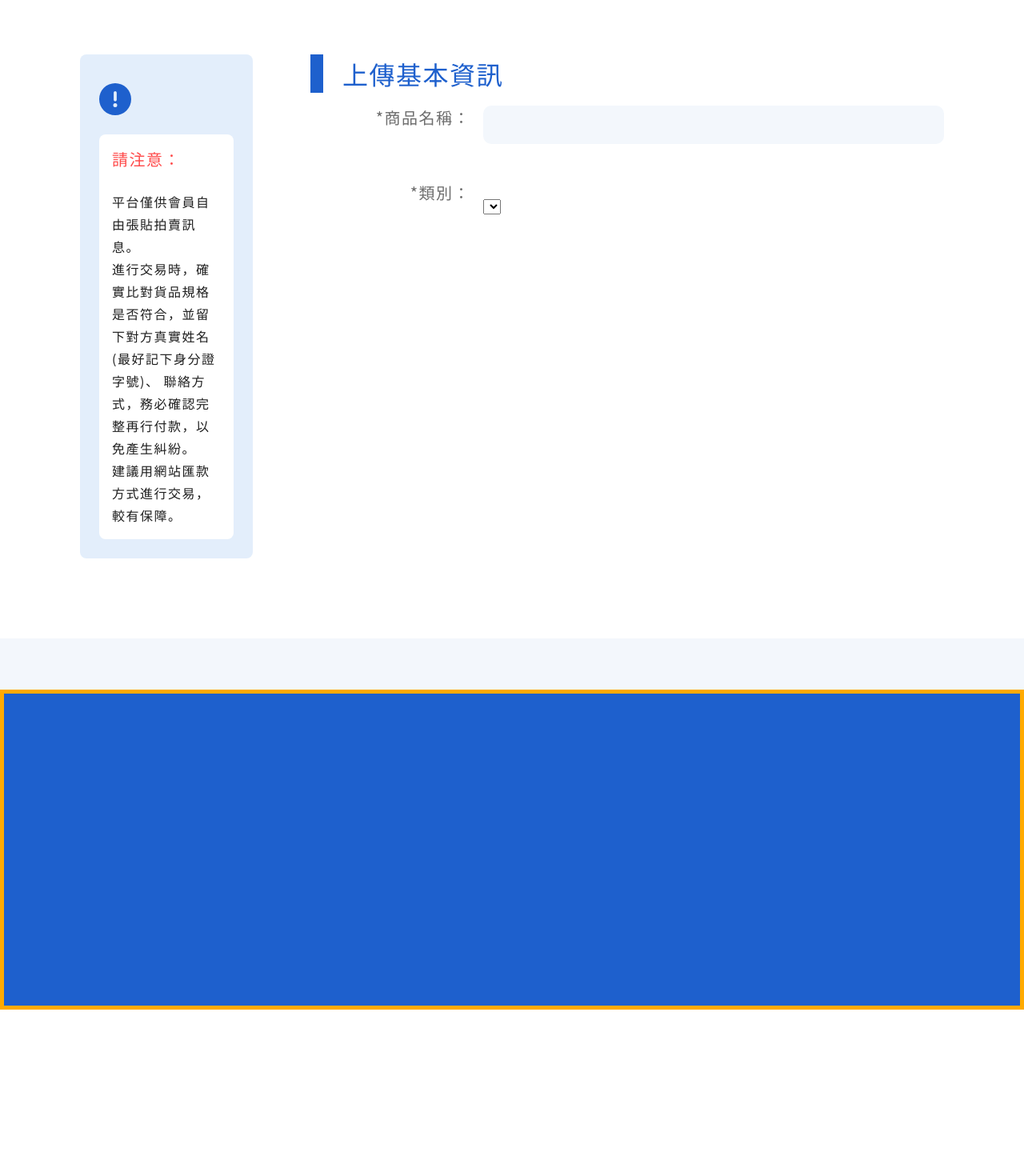
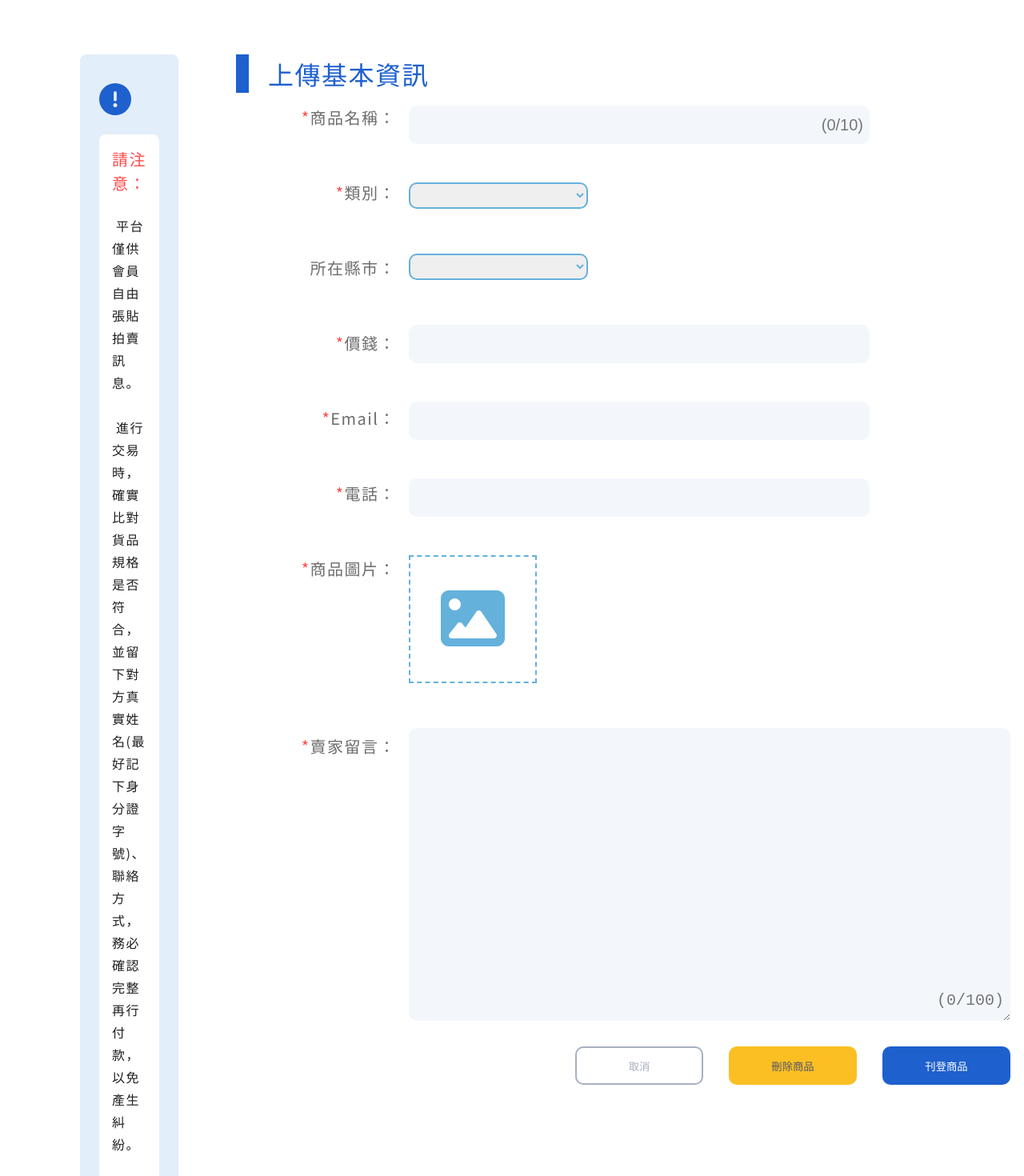
Before and after one commit to Kennedy1127/ASSEMBALL, a Vue app: page /product-post in a window 1280 px wide. Shown: the part 260-1730 px from the top of the page at 80% size. Before the commit the page ends 1522 px from the top, so only its background shows below. Built offline with nearby package versions, Linux system fonts and the light colour scheme; what view-ui-plus would draw is missing.

Commit message:
商品資訊上傳完成，少圖片+ icon

```diff
--- a/src/components/products/productsItems/ProductsMainHeader.vue
+++ b/src/components/products/productsItems/ProductsMainHeader.vue
@@ -8,7 +8,7 @@
 
     <div class="products_main_header_features">
       <div class="products_main_header_feature">
-        <router-link to="/">
+        <router-link to="/product-post">
           <div class="icon">
             <font-awesome-icon icon="fa-solid fa-plus" />
           </div>
--- a/src/main.js
+++ b/src/main.js
@@ -19,6 +19,8 @@ import {
   faChevronLeft,
   faArrowRight,
   faCircleExclamation,
+  faImage,
+  faCirclePlus,
 } from "@fortawesome/free-solid-svg-icons";
 
 library.add(
@@ -31,7 +33,9 @@ library.add(
   faPenToSquare,
   faChevronLeft,
   faArrowRight,
-  faCircleExclamation
+  faCircleExclamation,
+  faImage,
+  faCirclePlus
 );
 
 createApp(App)
--- a/src/views/ProductPost.vue
+++ b/src/views/ProductPost.vue
@@ -11,9 +11,9 @@
         <div class="product_post_caution_content">
           <div class="product_post_caution_content_title">請注意：</div>
           <p class="product_post_caution_content_text">
-            平台僅供會員自由張貼拍賣訊息。<br />
+            平台僅供會員自由張貼拍賣訊息。<br /><br />
             進行交易時，確實比對貨品規格是否符合，並留下對方真實姓名(最好記下身分證字號)、
-            聯絡方式，務必確認完整再行付款，以免產生糾紛。<br />
+            聯絡方式，務必確認完整再行付款，以免產生糾紛。<br /><br />
             建議用網站匯款方式進行交易，較有保障。
           </p>
         </div>
@@ -38,14 +38,86 @@
                 class="product_post_info_content_formlist_inputlabel"
                 ><span class="requiredMark">*</span>類別：
               </label>
+              <label
+                for="product_post_loation"
+                class="product_post_info_content_formlist_inputlabel"
+                >所在縣市：
+              </label>
+              <label
+                for="product_post_price"
+                class="product_post_info_content_formlist_inputlabel"
+                ><span class="requiredMark">*</span>價錢：
+              </label>
+              <label
+                for="product_post_email"
+                class="product_post_info_content_formlist_inputlabel"
+                ><span class="requiredMark">*</span>Email：
+              </label>
+              <label
+                for="product_post_phone"
+                class="product_post_info_content_formlist_inputlabel"
+                ><span class="requiredMark">*</span>電話：
+              </label>
+              <label
+                for="product_post_image"
+                class="product_post_info_content_formlist_inputlabel"
+                ><span class="requiredMark">*</span>商品圖片：
+              </label>
+              <label
+                for="product_post_comment"
+                class="product_post_info_content_formlist_inputlabel"
+                ><span class="requiredMark">*</span>賣家留言：
+              </label>
             </div>
             <div class="product_post_info_content_formlist_text">
               <input
                 type="text"
                 id="product_post_productname"
                 class="product_post_info_content_formlist_input"
+                maxlength="10"
+                value
+                placeholder="(0/10)"
               />
               <select id="product_post_produccategory"></select>
+              <select id="product_post_loation"></select>
+              <input
+                type="text"
+                id="product_post_price"
+                class="product_post_info_content_formlist_input"
+              />
+              <input
+                type="email"
+                id="product_post_email"
+                class="product_post_info_content_formlist_input"
+              />
+              <input
+                type="tel"
+                id="product_post_phone"
+                class="product_post_info_content_formlist_input"
+              />
+              <div class="product_post_info_content_formlist_inputfile">
+                <font-awesome-icon icon="fa-solid fa-image" />
+                <font-awesome-icon icon="fa-regular fa-circle-plus" />
+
+                <input
+                  type="file"
+                  id="product_post_image"
+                  class="product_post_info_content_formlist_input"
+                />
+              </div>
+              <textarea
+                id="roduct_post_comment"
+                cols="60"
+                rows="10"
+                maxlength="100"
+                value
+                placeholder="(0/100)"
+              ></textarea>
+              <div class="product_post_info_content_formlist_btn">
+                <button>取消</button>
+                <button>刪除商品</button>
+                <button>刊登商品</button>
+              </div>
             </div>
           </div>
         </div>
@@ -79,6 +151,7 @@
     gap: 4.5rem;
     &_caution {
       width: 18vw;
+      height: 100%;
       background-color: var(--secondary-blue-3);
       padding: 1.5rem;
       border-radius: 0.5rem;
@@ -101,6 +174,7 @@
         &_text {
           font-size: 1rem;
           line-height: 1.75;
+          white-space: pre-wrap;
         }
       }
     }
@@ -120,6 +194,7 @@
         &_formlist {
           display: flex;
           gap: 1rem;
+
           &_inputlabel {
             display: block;
             width: 200px;
@@ -127,12 +202,19 @@
             font-size: 1.25rem;
             color: var(--input-label-gray);
             margin-bottom: 4rem;
+            .requiredMark {
+              color: var(--caution-red);
+            }
 
             &_item {
               display: flex;
               gap: 1.5rem;
             }
           }
+          &_inputlabel:nth-child(7) {
+            margin-bottom: 12rem;
+          }
+
           &_input {
             width: 36rem;
             border-radius: 10px;
@@ -140,17 +222,102 @@
             font-size: 1.25rem;
             padding: 0.5rem;
             background-color: var(--secondary-blue-4);
+            caret-color: var(--secondary-blue-1);
+
             // var(--secondary-blue-4);
             border: 0;
             // color: var(--secondary-blue-1);
-            margin-bottom: 4rem;
+            margin-bottom: 3rem;
+          }
+          &_input::placeholder {
+            text-align: right;
+            line-height: 25rem;
           }
           &_input:focus {
-            outline: 2px var(--secondary-blue-1) solid;
+            outline: 3px var(--secondary-blue-1) solid;
           }
-        }
-        &_text {
-          margin-bottom: 60px;
+          &_text {
+            margin-bottom: 60px;
+            display: flex;
+            flex-direction: column;
+            select {
+              width: 14rem;
+              border-radius: 10px;
+              border: 2px solid var(--secondary-blue-1);
+              color: var(--secondary-blue-1);
+              font-size: 1.5rem;
+              outline: 0;
+              margin-bottom: 3.5rem;
+            }
+            #product_post_image {
+              display: none;
+            }
+            textarea {
+              font-size: 1.25rem;
+              line-height: 1.75;
+              outline: 0;
+              background-color: var(--secondary-blue-4);
+              border: 0;
+              border-radius: 10px;
+              padding: 0.5rem;
+              caret-color: var(--secondary-blue-1);
+            }
+            textarea::placeholder {
+              position: absolute;
+              bottom: 0.5rem;
+              right: 0.5rem;
+            }
+            button {
+              width: 10rem;
+              height: 3rem;
+              border-radius: 10px;
+            }
+          }
+          &_inputfile {
+            width: 10rem;
+            height: 10rem;
+            flex-shrink: 0;
+            border: 2px dashed var(--secondary-blue-1);
+            color: var(--secondary-blue-1);
+            font-size: 5rem;
+            text-align: center;
+            line-height: 9rem;
+            margin-bottom: 3.5rem;
+            .svg-inline--fa.fa-plus {
+              color: var(--primary-blue);
+              margin-bottom: -0.5rem;
+              font-size: 2rem;
+              margin-left: -1rem;
+              stroke: #fff;
+            }
+          }
+          &_btn {
+            margin-top: 2rem;
+            display: flex;
+            justify-content: flex-end;
+            gap: 2rem;
+            font-size: 1.25rem;
+            & button:nth-child(n) {
+              border-radius: 10px;
+              font-weight: 500;
+              border: 0;
+            }
+            & button:nth-child(1) {
+              border: 2px solid;
+              border-color: var(--secondary-gray-3);
+              color: var(--secondary-gray-3);
+              background-color: #fff;
+            }
+            & button:nth-child(2) {
+              background-color: var(--error-yellow);
+              color: var(--secondary-gray-1);
+              border: 0;
+            }
+            & button:nth-child(3) {
+              background-color: var(--primary-blue);
+              color: var(--pale-white);
+            }
+          }
         }
         &_splitline {
           width: 100%;
```
Also changed, not shown: 1 other file (tests, documents, lock files or other folders).
